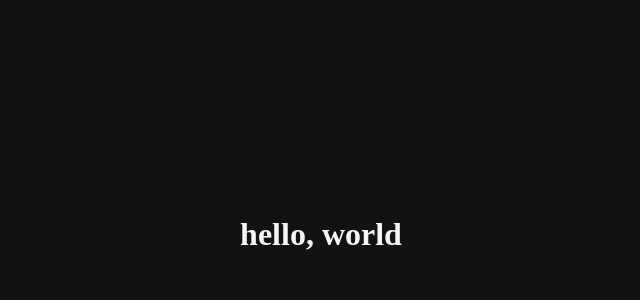
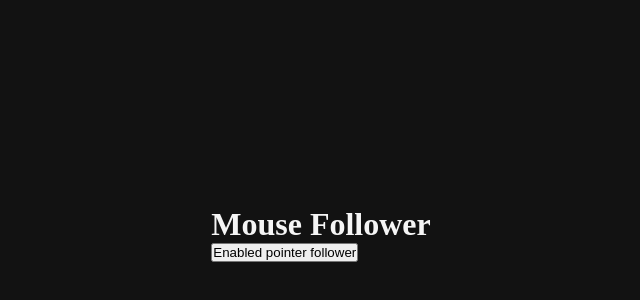
Before and after one commit to Espadv69/React_Beginner, a React (Vite) app in the folder 05-mouse-follower/: page / in a window 1280 px wide. Shown: the part 166-466 px from the top of the page, without its empty margins (319-959 px from the left). Built offline with nearby package versions, Linux system fonts and the light colour scheme.

Commit message:
feat: replace placeholder with MouseFollower component in main render

```diff
--- a/05-mouse-follower/src/main.jsx
+++ b/05-mouse-follower/src/main.jsx
@@ -1,12 +1,13 @@
 import React from 'react'
 import ReactDOM from 'react-dom/client'
 
+import { MouseFollower } from './components/MouseFollower.jsx'
 import './css/index.css'
 
 const root = ReactDOM.createRoot(document.getElementById('root'))
 
 root.render(
   <div>
-    <h1>hello, world</h1>
+    <MouseFollower />
   </div>
 )
```
